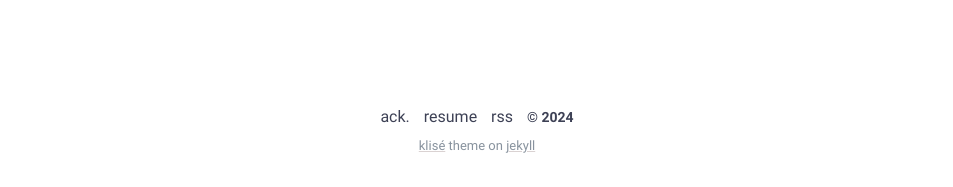
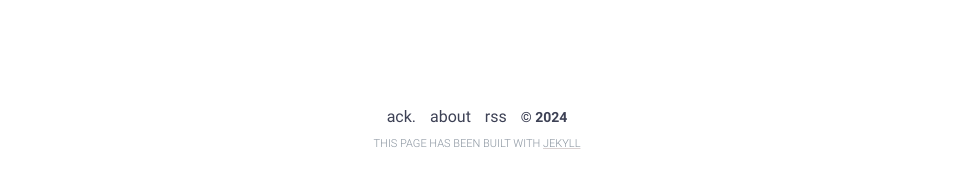
Before and after one commit to odarriba/odarriba.dev, a Jekyll site: the page built from index.md, in a window 1280 px wide. Shown: the part 827-1014 px from the top of the page, without its empty margins (163-1116 px from the left). Built offline with Jekyll 4.4.1, drawn with Linux system fonts in a browser that asks for light colours; nearby versions of some CDN libraries.

Commit message:
Make some adjustments

```diff
--- a/_includes/footer.html
+++ b/_includes/footer.html
@@ -1,19 +1,12 @@
 <footer class="footer">
   <a class="footer_item" href="/thanks">ack.</a>
-  <a class="footer_item" href="javascript::void(0)">resume</a>
+  <a class="footer_item" href="/about">about</a>
   <a class="footer_item" href="/feed.xml">rss</a>
   <span class="footer_item">&copy; {{ site.time | date: "%Y" }}</span>
   <small class="footer_copyright">
-    <!-- Klisé Theme: https://github.com/piharpi/jekyll-klise -->
-    <a
-      href="https://github.com/piharpi/jekyll-klise"
-      target="_blank"
-      rel="noreferrer noopener"
-      >klisé</a
-    >
-    theme on
+    This page has been built with
     <a href="https://jekyllrb.com" target="_blank" rel="noreferrer noopener"
-      >jekyll</a
+      >Jekyll</a
     >
   </small>
 </footer>
--- a/_sass/klise/_layout.scss
+++ b/_sass/klise/_layout.scss
@@ -303,7 +303,9 @@
   }
 
   .footer_copyright {
-    font-size: $small-font-size - 1;
+    font-size: $small-font-size - 3;
+    text-transform: uppercase;
+    font-weight: lighter;
     margin-top: 3px;
     display: block;
     color: $gray;
```
